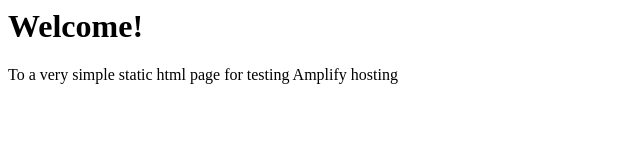
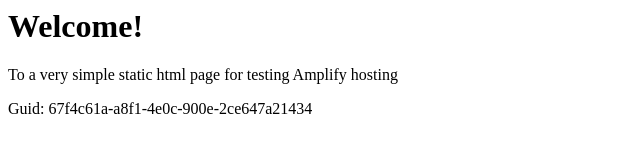
Before and after one commit to aws-aemilia-sin/Github-PR-Commit-Integration-Test-DoNotTouch-GitH-MJCD6L4M-v1-prod-ap-southeast-1, a website: page src/index.html in a window 1280 px wide. Shown: the whole page, without its empty margins (0-640 px from the left). Drawn offline with Linux system fonts and the light colour scheme.

Commit message:
commit from integ tests

```diff
--- a/src/index.html
+++ b/src/index.html
@@ -1,3 +1,5 @@
+
+
 <html lang="en">
 
 <head>
@@ -10,6 +12,6 @@
 <body>
     <h1>Welcome!</h1>
     <p>To a very simple static html page for testing Amplify hosting</p>
-</body>
+    <p>Guid: 67f4c61a-a8f1-4e0c-900e-2ce647a21434</p></body>
 
 </html>
```
